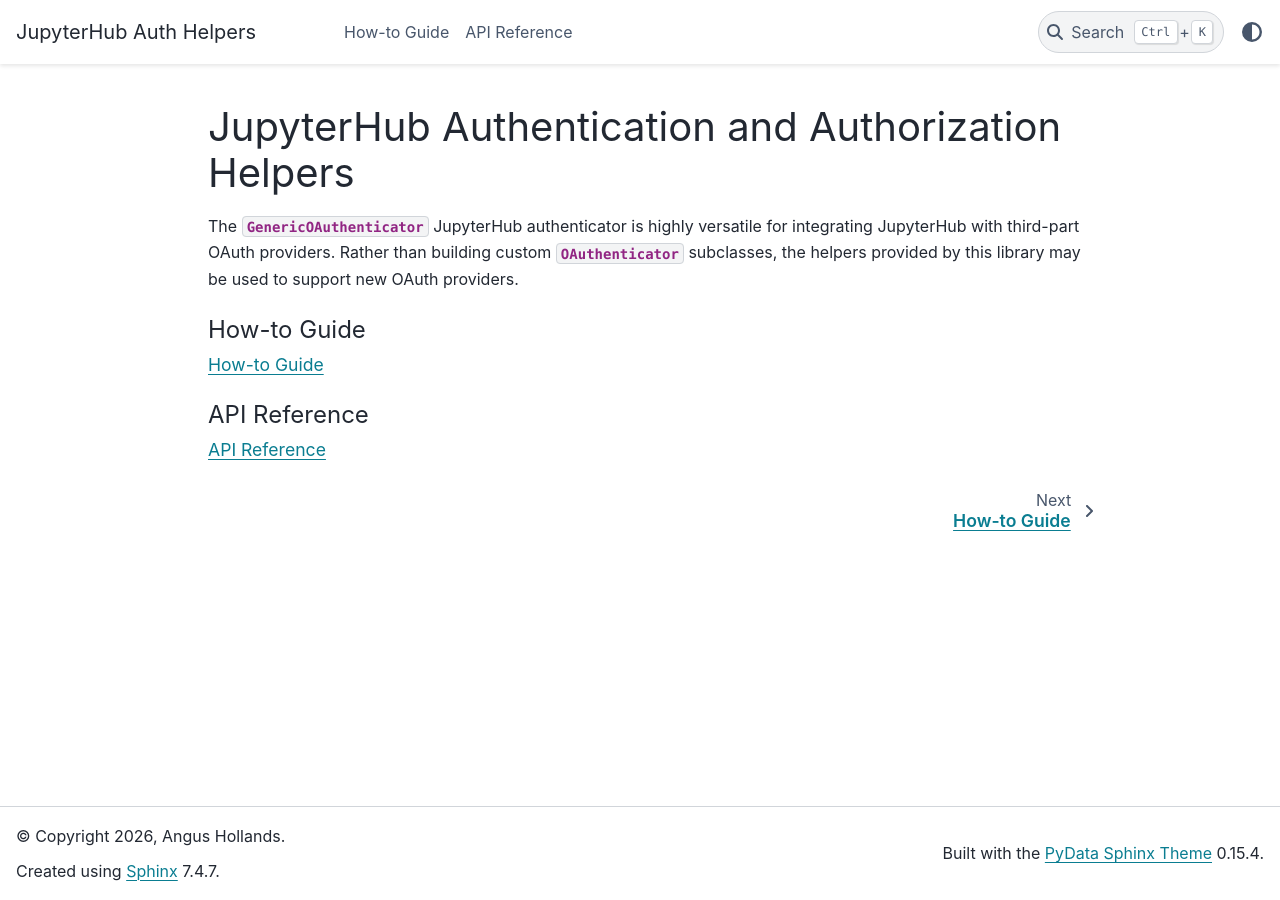
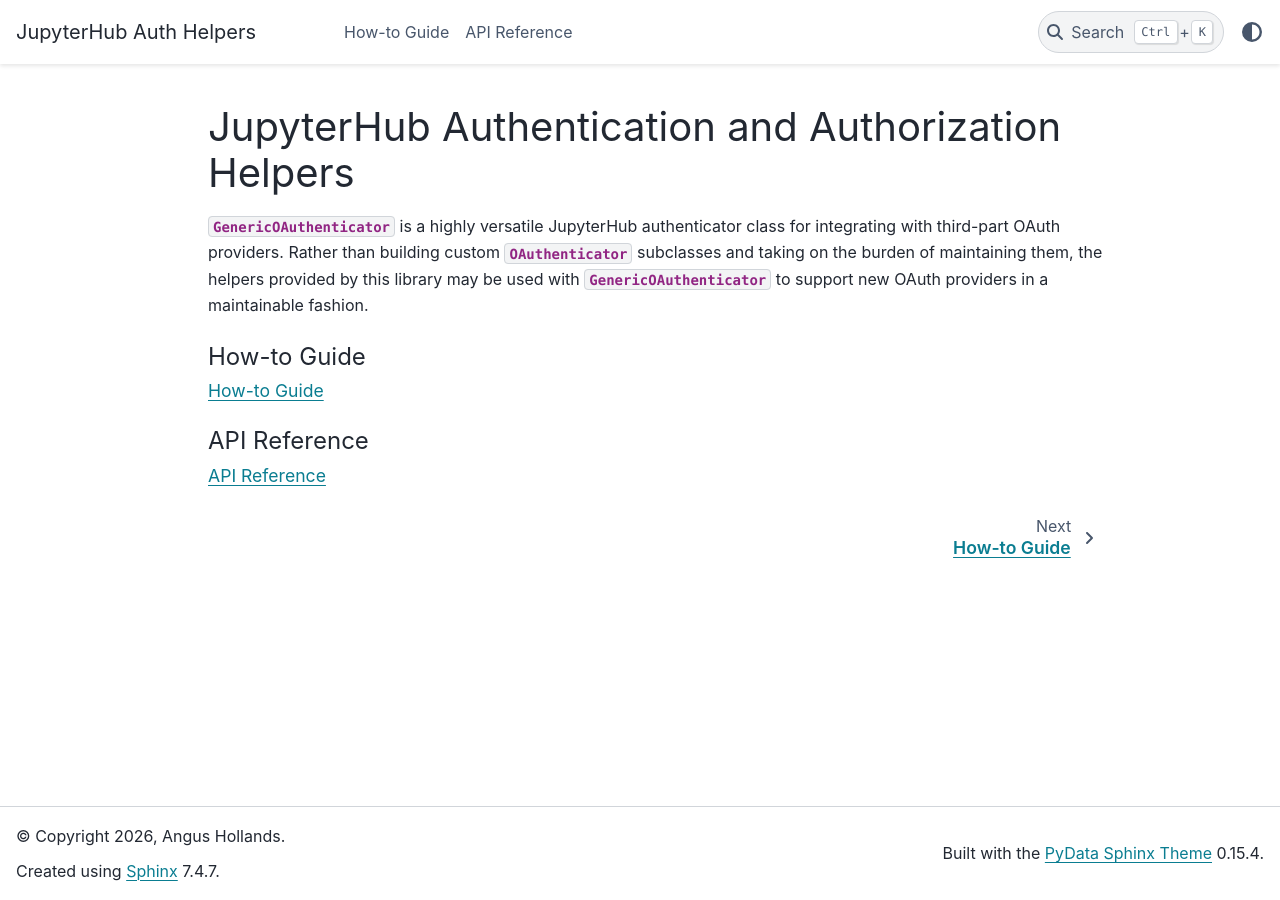
Before and after one commit to 2i2c-org/jupyterhub-oauthenticator-authz-helpers, a Sphinx documentation site: the page built from docs/index.rst, in a window 1280 px wide. Built offline with Sphinx 7.4.7 and the PyData theme 0.15.4, drawn with Linux system fonts in a browser that asks for light colours.

Commit message:
docs: update index

```diff
--- a/docs/index.rst
+++ b/docs/index.rst
@@ -8,7 +8,7 @@
 JupyterHub Authentication and Authorization Helpers
 ===================================================
 
-The :py:class:`GenericOAuthenticator <oauthenticator.generic.GenericOAuthenticator>` JupyterHub authenticator is highly versatile for integrating JupyterHub with third-part OAuth providers. Rather than building custom :py:class:`OAuthenticator <oauthenticator.oauth2.OAuthenticator>` subclasses, the helpers provided by this library may be used to support new OAuth providers.
+:py:class:`GenericOAuthenticator <oauthenticator.generic.GenericOAuthenticator>` is a highly versatile JupyterHub authenticator class for integrating with third-part OAuth providers. Rather than building custom :py:class:`OAuthenticator <oauthenticator.oauth2.OAuthenticator>` subclasses and taking on the burden of maintaining them, the helpers provided by this library may be used with :py:class:`GenericOAuthenticator <oauthenticator.generic.GenericOAuthenticator>` to support new OAuth providers in a maintainable fashion.
 
 .. toctree::
    :maxdepth: 1
```
